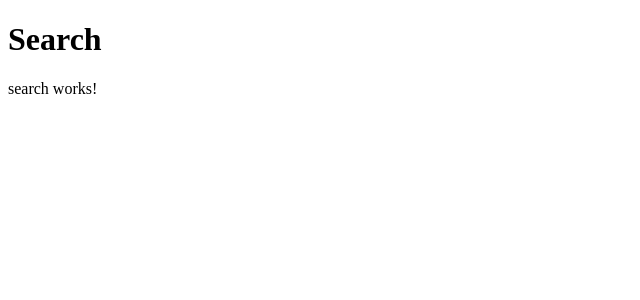
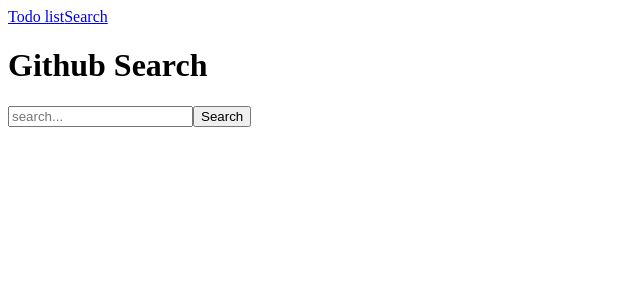
Before and after one commit to juhokarppinen/angular2-training, an Angular app: page /search in a window 1280 px wide. Shown: the top 300 px of the page, without its empty margins (0-640 px from the left). Built offline with nearby package versions, Linux system fonts and the light colour scheme.

Commit message:
Work on search

```diff
--- a/src/app/app.component.html
+++ b/src/app/app.component.html
@@ -1 +1,5 @@
+<nav>
+  <a [routerLink]="['/todos']">Todo list</a>
+  <a [routerLink]="['/search']">Search</a>
+</nav>
 <router-outlet></router-outlet>
--- a/src/app/edit-todo/edit-todo.component.html
+++ b/src/app/edit-todo/edit-todo.component.html
@@ -1,4 +1,5 @@
-<h2>Edit TODO</h2>
+<h1>Edit TODO</h1>
+
 <!--<div>
   Task:
   <input [(ngModel)]="itemName">
@@ -11,6 +12,7 @@
   <button [routerLink]="'/todos'">Back</button>
   <button (click)="save()">Save</button>
 </div>-->
+
 <form novalidate #editForm="ngForm" (submit)="editForm.valid && save()">
   <div>
     Name:
--- /dev/null
+++ b/src/app/search/search.service.ts
@@ -0,0 +1,17 @@
+import { Injectable } from '@angular/core';
+import {Http} from '@angular/http';
+import 'rxjs/Rx'; // Required for ReactiveX operators etc...
+import {Observable} from 'rxjs/Rx';
+
+@Injectable()
+export class SearchService {
+
+  constructor(private http: Http) { }
+
+  search(term): Observable<any[]> {
+    return this.http.get(`https://api.github.com/search/repositories?q=${term}`)
+      .map(res => res.json().items);
+  }
+
+
+}
--- a/src/app/search/search/search.component.html
+++ b/src/app/search/search/search.component.html
@@ -1,4 +1,4 @@
-<h1>Search</h1>
-<p>
-  search works!
-</p>
+<h1>Github Search</h1>
+
+<input type="text" placeholder="search...">
+<button>Search</button>
--- a/src/app/todos/todos.component.html
+++ b/src/app/todos/todos.component.html
@@ -1,4 +1,5 @@
-<h2>TODOs</h2>
+<h1>Todo list</h1>
+
 <app-todo *ngFor="let todo of todoService.todos; let i = index;"
           [inputTodo]="todo"
           [index]="i">
@@ -8,3 +9,5 @@
        placeholder="todo"
        [(ngModel)]="newName">
 <button (click)="addTodo()">Add todo</button>
+
+<br/>
--- a/src/app/todos/todos.component.ts
+++ b/src/app/todos/todos.component.ts
@@ -1,5 +1,5 @@
 import { Component, OnInit } from '@angular/core';
-import {TodoService} from '../todo.service';
+import { TodoService } from '../todo.service';
 
 @Component({
   selector: 'app-todos',
```
Also changed, not shown: src/app/search/search.module.ts (+8 -4 lines), 1 other file (tests, documents, lock files or other folders).
